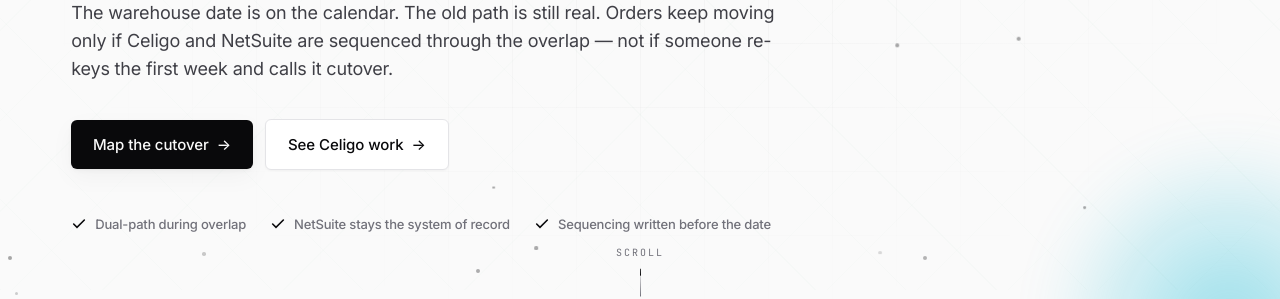
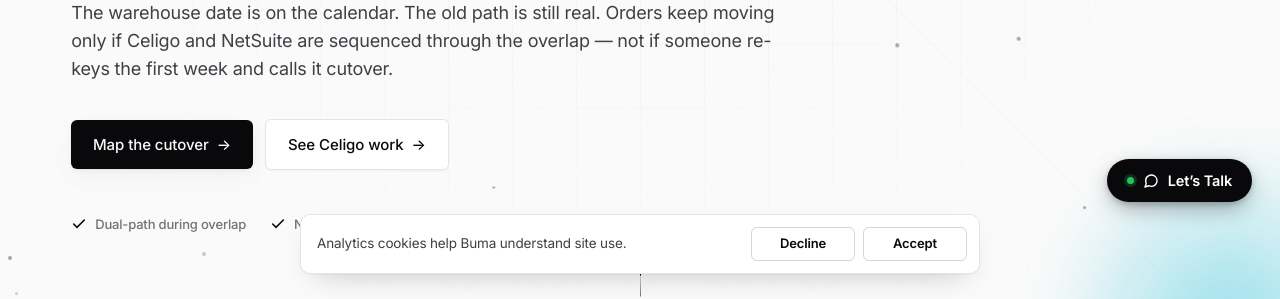
Before and after one commit to Buma-Technology/buma-website, a plain HTML site: page 3pl-cutover/index.html in a window 1280 px wide. Shown: the part 510-809 px from the top of the page. Drawn offline with Linux system fonts and the light colour scheme.

Commit message:
Keep the lead modal and consent banner fixed on themed pages. (#10)
Themed pages set position and z-index on every body child, which pulled the injected JotForm overlay and cookie banner out of the viewport. Pin those layers with !important and exclude them from the theme rule.

Co-authored-by: Cursor Agent <cursoragent@cursor.com>
Co-authored-by: connected-performance <connected-performance@users.noreply.github.com>

```diff
--- a/consent.js
+++ b/consent.js
@@ -51,7 +51,7 @@
   function injectStyles() {
     if (document.getElementById("buma-consent-styles")) return;
     var css =
-      ".buma-consent{position:fixed;z-index:10050;left:16px;right:16px;bottom:16px;margin:0 auto;max-width:680px;" +
+      ".buma-consent{position:fixed!important;z-index:10050!important;left:16px;right:16px;bottom:16px;margin:0 auto;max-width:680px;" +
       "display:flex;align-items:center;gap:16px;box-sizing:border-box;padding:12px 12px 12px 16px;" +
       "background:#fff;color:#09090b;border:1px solid #e4e4e7;border-radius:10px;" +
       "box-shadow:0 1px 2px rgba(9,9,11,0.04),0 12px 32px -16px rgba(9,9,11,0.28);" +
@@ -70,7 +70,8 @@
       "letter-spacing:-0.01em;text-transform:none;color:rgba(255,255,255,0.55);text-decoration:none;white-space:nowrap;}" +
       "footer .buma-cookie-settings:hover{color:#fff;}" +
       "footer .buma-cookie-settings:focus-visible{outline:2px solid #fff;outline-offset:3px;border-radius:2px;}" +
-      "body.buma-consent-open .lf-fab,body.buma-consent-open .sticky-cta{bottom:var(--buma-consent-shift,120px);}" +
+      "body.buma-consent-open .lf-fab{bottom:var(--buma-consent-shift,120px)!important;}" +
+      "body.buma-consent-open .sticky-cta{bottom:var(--buma-consent-shift,120px);}" +
       "@media (max-width:640px){.buma-consent{flex-direction:column;align-items:stretch;gap:12px;padding:14px;}" +
       ".buma-consent-actions{display:grid;grid-template-columns:1fr 1fr;}" +
       ".buma-consent button{min-width:0;width:100%;}}" +
--- a/leadform.js
+++ b/leadform.js
@@ -144,7 +144,7 @@
     if (document.getElementById("lf-styles")) return;
     var css =
       // modal shell
-      ".lf-overlay{position:fixed;inset:0;z-index:9998;display:flex;align-items:center;justify-content:center;" +
+      ".lf-overlay{position:fixed!important;inset:0!important;z-index:9998!important;display:flex;align-items:center;justify-content:center;" +
       "padding:clamp(12px,4vw,40px);background:rgba(9,9,11,0.62);backdrop-filter:blur(4px);-webkit-backdrop-filter:blur(4px);" +
       "opacity:0;visibility:hidden;transition:opacity .3s var(--ease,ease),visibility .3s var(--ease,ease);}" +
       ".lf-overlay.lf-open{opacity:1;visibility:visible;}" +
@@ -169,7 +169,7 @@
       "height:720px;}" +
       ".lf-body .bf-jf{height:680px;}" +
       // floating action button
-      ".lf-fab{position:fixed;right:clamp(16px,4vw,28px);bottom:clamp(16px,4vw,28px);z-index:9990;" +
+      ".lf-fab{position:fixed!important;right:clamp(16px,4vw,28px)!important;bottom:clamp(16px,4vw,28px)!important;z-index:9990!important;" +
       "display:inline-flex;align-items:center;gap:9px;padding:13px 20px;border:0;cursor:pointer;" +
       "font-family:'Inter',system-ui,sans-serif;font-weight:600;font-size:14.5px;letter-spacing:-0.01em;" +
       "color:#fff;background:var(--ink,#09090b);border-radius:999px;" +
```
Also changed, not shown: 3pl-cutover/index.html (+1 -1 lines), 404.html (+1 -1 lines), about/index.html (+1 -1 lines), ai-automation/index.html (+1 -1 lines), celigo-audit/index.html (+1 -1 lines), celigo-ipaas/index.html (+1 -1 lines), contact/index.html (+1 -1 lines), dashboards/index.html (+1 -1 lines), edi-onboarding/index.html (+1 -1 lines), index.html (+1 -1 lines), netsuite-integration/index.html (+1 -1 lines), order-to-cash/index.html (+1 -1 lines), work/cizzle-brands/index.html (+1 -1 lines), work/index.html (+1 -1 lines), 1 more files.
